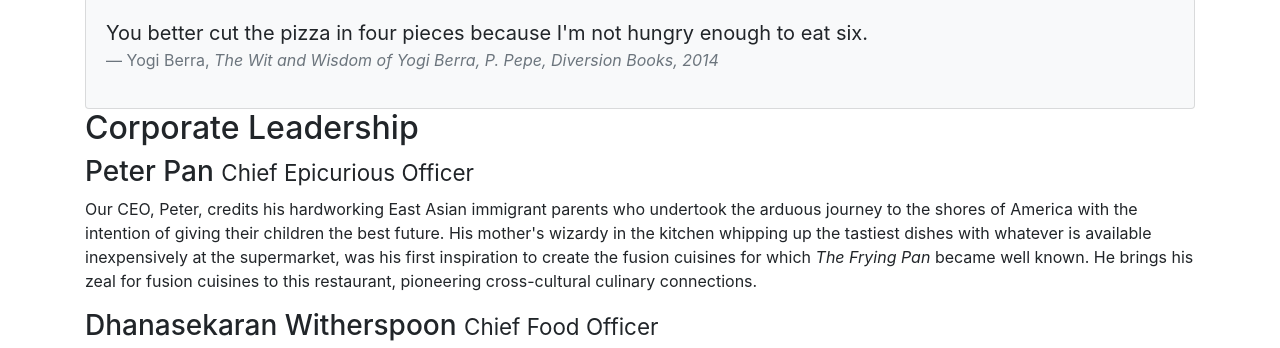
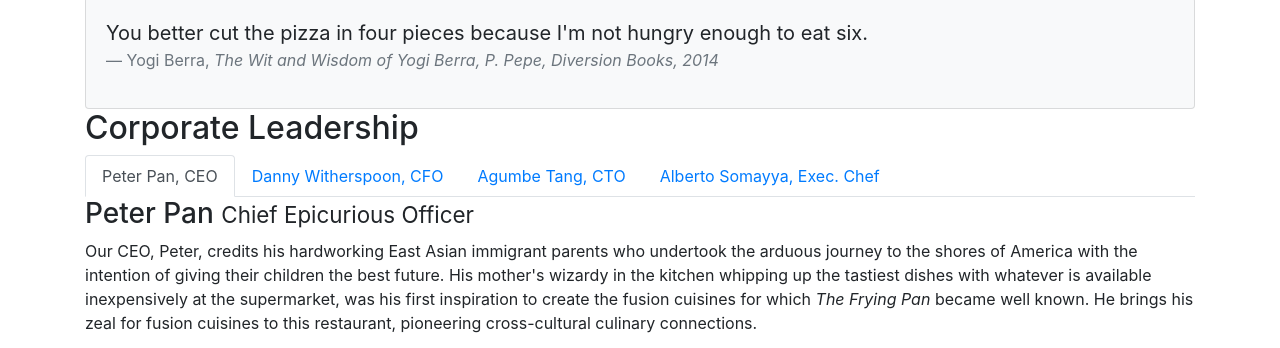
Before and after one commit to medehn/coursera, a website: page ass1/aboutus.html in a window 1280 px wide. Shown: the part 754-1102 px from the top of the page. Drawn offline with nearby package versions, Linux system fonts and the light colour scheme.

Commit message:
tabs added

```diff
--- a/ass1/aboutus.html
+++ b/ass1/aboutus.html
@@ -113,35 +113,75 @@
     <div class="row">
         <div class="col-12">
             <h2>Corporate Leadership</h2>
+            <ul class="nav nav-tabs">
+                <li class="nav-item">
+                    <a class="nav-link active" href="#peter"
+                       role="tab" data-toggle="tab">Peter Pan, CEO</a>
+                </li>
+                <li class="nav-item">
+                    <a class="nav-link" href="#danny" role="tab"
+                       data-toggle="tab">Danny Witherspoon, CFO</a>
+                </li>
+                <li class="nav-item">
+                    <a class="nav-link" href="#agumbe" role="tab"
+                       data-toggle="tab">Agumbe Tang, CTO</a>
+                </li>
+                <li class="nav-item">
+                    <a class="nav-link" href="#alberto" role="tab"
+                       data-toggle="tab">Alberto Somayya, Exec. Chef</a>
+                </li>
+            </ul>
+
+            <div class="tab-content">
+                <div role="tabpanel" class="tab-pane fade show active" id="peter">
                     <h3>Peter Pan
                         <small>Chief Epicurious Officer</small>
                     </h3>
-            <p>Our CEO, Peter, credits his hardworking East Asian immigrant parents who undertook the arduous journey to
-                the shores of America with the intention of giving their children the best future. His mother's wizardy
+                    <p>Our CEO, Peter, credits his hardworking East Asian immigrant parents who undertook the arduous
+                        journey to
+                        the shores of America with the intention of giving their children the best future. His mother's
+                        wizardy
                         in the kitchen whipping up the tastiest dishes with whatever is available inexpensively at the
-                supermarket, was his first inspiration to create the fusion cuisines for which <em>The Frying Pan</em>
-                became well known. He brings his zeal for fusion cuisines to this restaurant, pioneering cross-cultural
+                        supermarket, was his first inspiration to create the fusion cuisines for which <em>The Frying
+                            Pan</em>
+                        became well known. He brings his zeal for fusion cuisines to this restaurant, pioneering
+                        cross-cultural
                         culinary connections.</p>
+                </div>
+
+                <div role="tabpanel" class="tab-pane fade" id="danny">
                     <h3>Dhanasekaran Witherspoon
                         <small>Chief Food Officer</small>
                     </h3>
-            <p>Our CFO, Danny, as he is affectionately referred to by his colleagues, comes from a long established
-                family tradition in farming and produce. His experiences growing up on a farm in the Australian outback
+                    <p>Our CFO, Danny, as he is affectionately referred to by his colleagues, comes from a long
+                        established
+                        family tradition in farming and produce. His experiences growing up on a farm in the Australian
+                        outback
                         gave him great appreciation for varieties of food sources. As he puts it in his own words, <em>Everything
                             that runs, wins, and everything that stays, pays!</em></p>
+                </div>
+
+                <div role="tabpanel" class="tab-pane fade" id="agumbe">
                     <h3>Agumbe Tang
                         <small>Chief Taste Officer</small>
                     </h3>
-            <p>Blessed with the most discerning gustatory sense, Agumbe, our CTO, personally ensures that every dish
-                that we serve meets his exacting tastes. Our chefs dread the tongue lashing that ensues if their dish
-                does not meet his exacting standards. He lives by his motto, <em>You click only if you survive my
+                    <p>Blessed with the most discerning gustatory sense, Agumbe, our CTO, personally ensures that every
+                        dish
+                        that we serve meets his exacting tastes. Our chefs dread the tongue lashing that ensues if their
+                        dish
+                        does not meet his exacting standards. He lives by his motto, <em>You click only if you survive
+                            my
                             lick.</em></p>
+                </div>
+                <div role="tabpanel" class="tab-pane fade" id="alberto">
                     <h3>Alberto Somayya
                         <small>Executive Chef</small>
                     </h3>
-            <p>Award winning three-star Michelin chef with wide International experience having worked closely with
+                    <p>Award winning three-star Michelin chef with wide International experience having worked closely
+                        with
                         whos-who in the culinary world, he specializes in creating mouthwatering Indo-Italian fusion
-                experiences. He says, <em>Put together the cuisines from the two craziest cultures, and you get a
+                        experiences. He says, <em>Put together the cuisines from the two craziest cultures, and you get
+                            a
                             winning hit! Amma Mia!</em></p>
                 </div>
             </div>
@@ -192,6 +232,7 @@
                 </div>
             </div>
         </div>
+    </div>
 
     <footer class="footer">
         <div class="container">
@@ -226,7 +267,8 @@
                                 class="fa fa-facebook"></i></a>
                         <a class="btn btn-social-icon btn-linkedin" href="http://www.linkedin.com/in/"><i
                                 class="fa fa-linkedin"></i></a>
-                    <a class="btn btn-social-icon btn-twitter" href="http://twitter.com/"><i class="fa fa-twitter"></i></a>
+                        <a class="btn btn-social-icon btn-twitter" href="http://twitter.com/"><i
+                                class="fa fa-twitter"></i></a>
                         <a class="btn btn-social-icon btn-google" href="http://youtube.com/"><i
                                 class="fa fa-youtube"></i></a>
                         <a class="btn btn-social-icon" href="mailto:"><i class="fa fa-envelope-o"></i></a>
```
Also changed, not shown: ass1/index.html (+1 -0 lines). Lines whose indentation alone changed are shown as unchanged.
